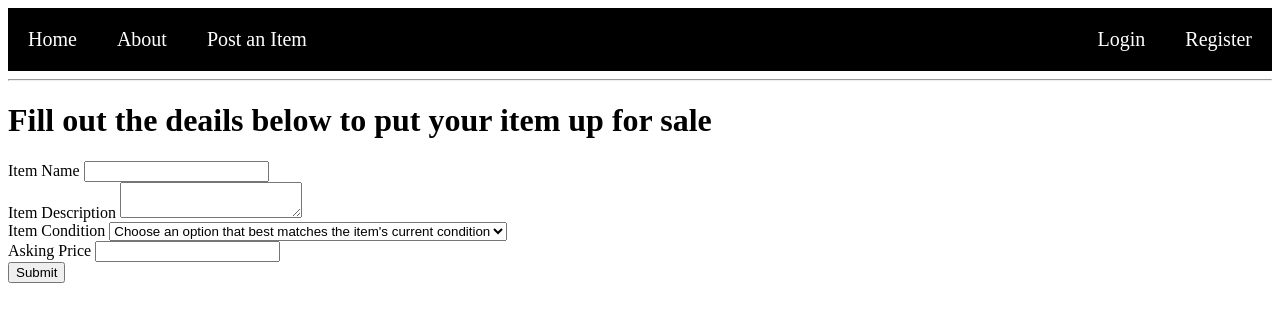
After one commit to kyj0107/Mizzou-Marketplace, a Flask app: page /itemEntry/ in a window 1280 px wide. The commit adds this page. Shown: the top 322 px of the page. Run offline with Flask 3, Linux system fonts and the light colour scheme.

Commit message:
Added basic item entry page

```diff
--- a/app.py
+++ b/app.py
@@ -31,6 +31,11 @@ def about():
 
     return render_template('about.html')
 
+@app.route('/itemEntry/')
+def itemEntry():
+
+    return render_template('itemEntry.html')
+
 @app.route('/register/')
 def register():
 
--- a/templates/base.html
+++ b/templates/base.html
@@ -16,6 +16,7 @@
     <nav class="headernav">
         <a href="{{ url_for('index') }}">Home</a>
         <a href="{{ url_for('about') }}">About</a>
+        <a href="{{ url_for('itemEntry') }}">Post an Item</a>
         <div class="account">
             <a href="{{ url_for('login') }}">Login</a>
             <a href ="{{ url_for('register') }}">Register</a>
--- /dev/null
+++ b/templates/itemEntry.html
@@ -0,0 +1,33 @@
+{% extends 'base.html' %}
+
+{% block content %}
+<h1>Fill out the deails below to put your item up for sale</h1>
+<form method="post" enctype="multipart/form-data">
+    <div>
+        <label>Item Name</label>
+        <input type="text" name="itemName" id="itemName" required>
+    </div>
+    <div>
+        <label>Item Description</label>
+        <textarea name="description" id="description" required></textarea>
+    </div>
+    <div>
+        <label>Item Condition</label>
+        <select name="itemCondition" id="itemCondition" required>
+            <option value="" disabled selected>Choose an option that best matches the item's current condition</option>
+            <option value="unused">Unused</option>
+            <option value="likeNew">Like New</option>
+            <option value="fair">Fair</option>
+            <option value="poor">Poor</option>
+        </select>
+    </div>
+    <div>
+        <label>Asking Price</label>
+        <input type="number" name="askingPrice" id="askingPrice" required>
+    </div>
+    <div>
+        <button class="submitbtn">Submit</button>
+    </div>
+</form>
+
+{% endblock %}
```
